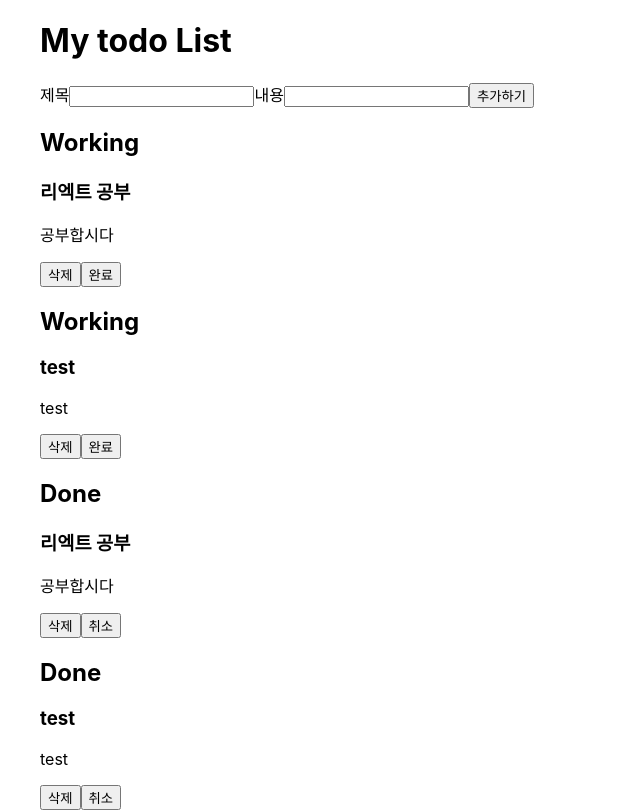
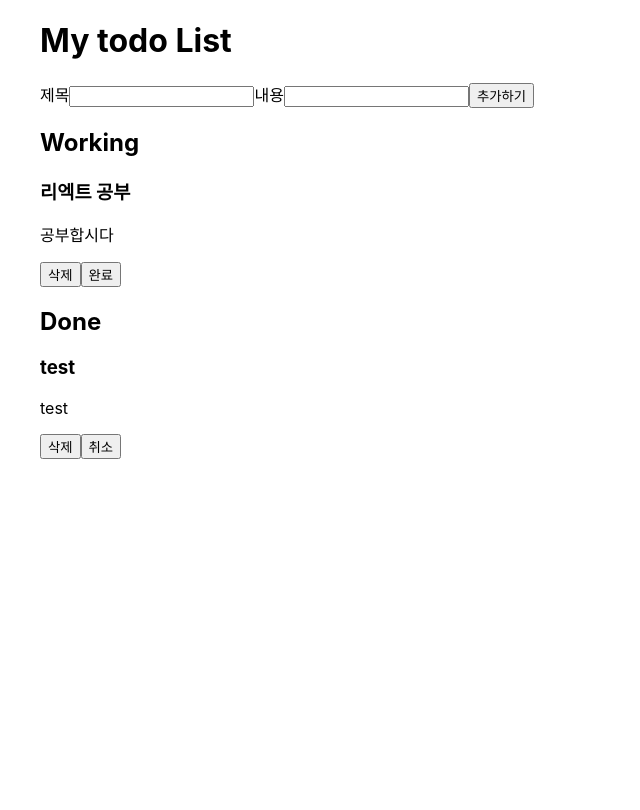
Before and after one commit to tjdwns335/TDLpractice, a React (Create React App) app: page / in a window 1280 px wide. Shown: the whole page, without its empty margins (0-640 px from the left). Built offline with nearby package versions, Linux system fonts and the light colour scheme.

Commit message:
add:form 유효성

```diff
--- a/src/components/Form.jsx
+++ b/src/components/Form.jsx
@@ -19,6 +19,14 @@ function Form({ todoList, setTodoList }) {
       title,
       detail,
       isDone: false,
+    }
+    if (title === "") {
+      alert('제목을 다시 입력해주세요');
+      return
+    }
+    if (detail === "") {
+      alert('내용을 다시 입력해주세요');
+      return
     }
     setTodoList([...todoList, newTodoList])
   }
--- a/src/components/TodoListContent.jsx
+++ b/src/components/TodoListContent.jsx
@@ -8,17 +8,19 @@ function TodoListContent({ todoList, setTodoList, isActive }) {
   }
   const doneClick = (id) => {
     const newTodo = todoList.filter(() => isActive ? true : false).map((item) => {
-      return item.id === id ? { ...item, isDone: !isDone } : item
+      return item.id === id ? { ...item, isDone: !item.isDone } : item
     })
+    console.log('test');
     setTodoList(newTodo);
   }
 
   return (
-    <div className='todo-warp'>
+    <div className='todo-warp' key={todoList.id}>
       {
-        todoList.map((item) => {
+        todoList.filter((item) => isActive === item.isDone ? true : false)
+          .map((item) => {
             return (
-            <div className='todo-list' key={item.id}>
+              <div className='todo-list'>
                 <h2>{isActive ? 'Done' : 'Working'}</h2>
                 <h3>{item.title}</h3>
                 <p>{item.detail}</p>
```
Lines whose indentation alone changed are shown as unchanged.
